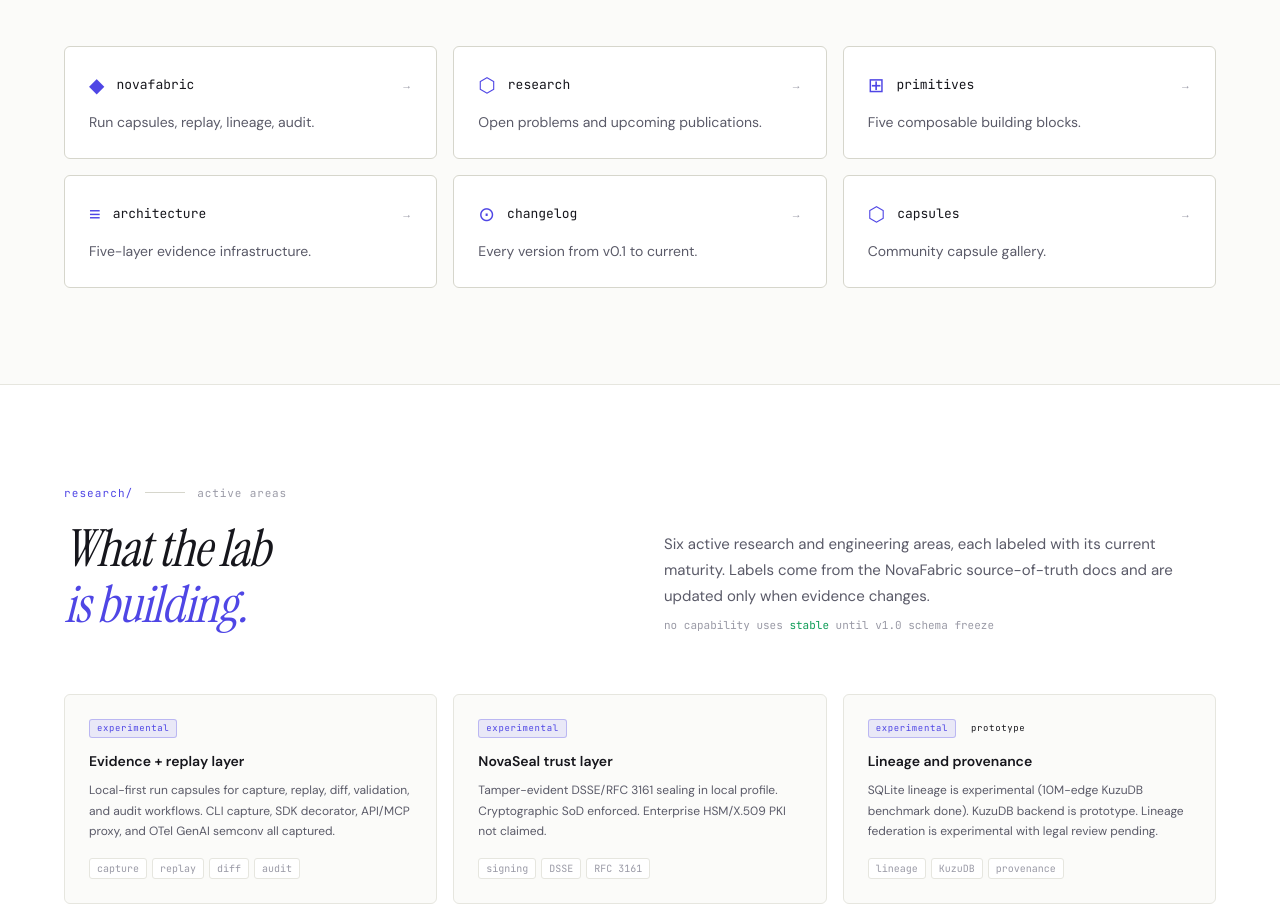
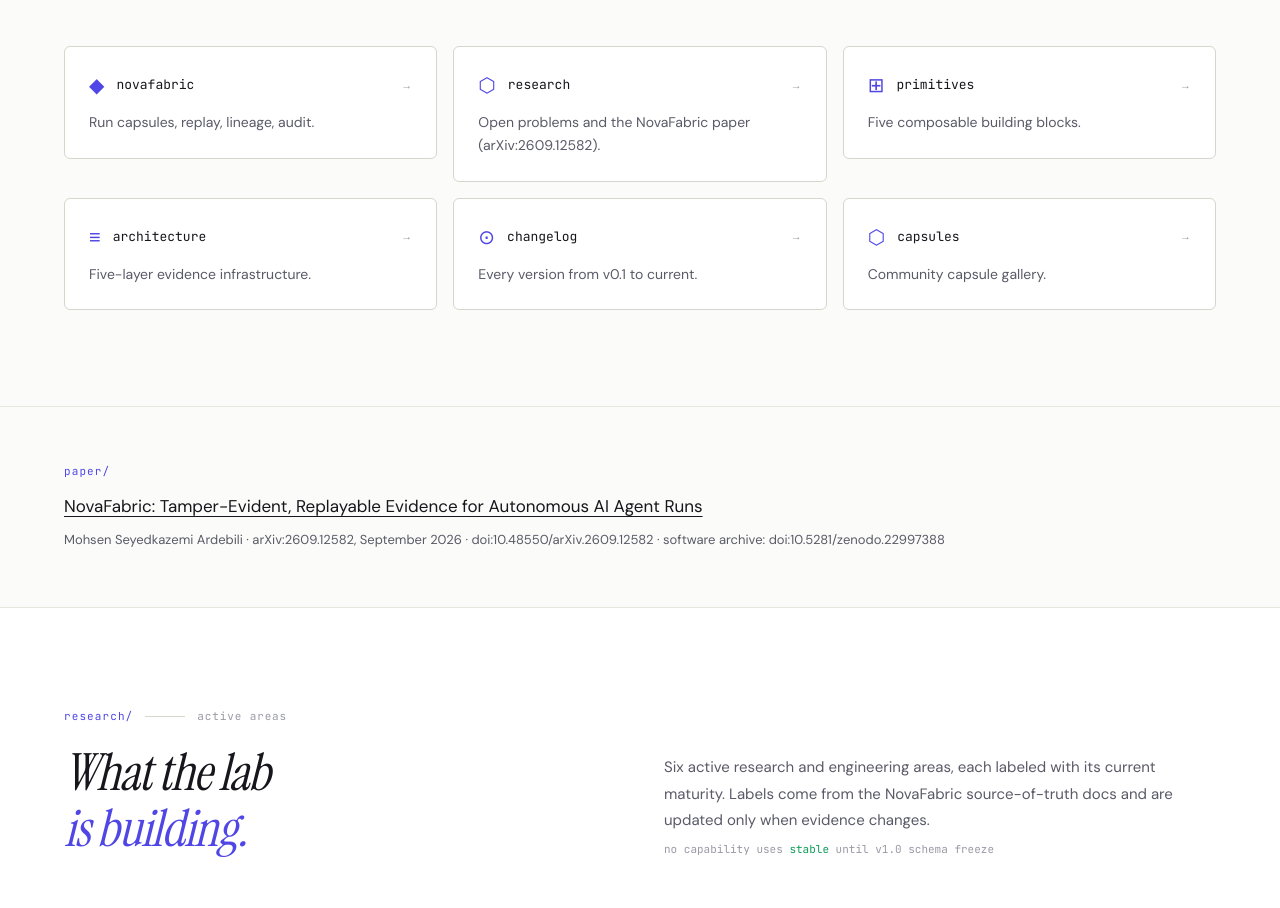
Before and after one commit to MSKazemi/novafabric-web, a Next.js app: page / in a window 1280 px wide. Shown: the part 4618-5526 px from the top of the page. Built offline with nearby package versions, Linux system fonts and the light colour scheme.

Commit message:
site: feature the arXiv paper, label the Zenodo DOI as the software archive, give every page its own Twitter tags and drop the keywords tag (T7, T10)

```diff
--- a/app/blog/[slug]/page.tsx
+++ b/app/blog/[slug]/page.tsx
@@ -71,7 +71,6 @@
       name: "NovaFabric Lab",
       logo: { "@type": "ImageObject", url: "https://novafabric.ai/favicon.svg" },
     },
-    keywords: post!.tags.join(", "),
   };
 
   return (
--- a/app/layout.tsx
+++ b/app/layout.tsx
@@ -46,41 +46,6 @@
   title: "NovaFabric Lab — replay and prove what an AI agent did",
   description:
     "NovaFabric captures any AI-agent or HPC run as a portable, secret-redacted, signed evidence capsule you own, then replays, diffs, and proves it — self-hosted, no accounts, no telemetry. Built for reproducibility and audit evidence rather than live dashboards; it is not a real-time monitoring and alerting tool.",
-  keywords: [
-    // primary — the problem people search for
-    "AI agent monitoring",
-    "AI agent observability",
-    "agentic application monitoring",
-    "agentic workflow observability",
-    "AI agent debugging",
-    "LLM execution tracing",
-    "AI agent audit trail",
-    "AI agent reproducibility",
-    "monitoring agentic applications",
-    "capture AI agent runs",
-    "replay AI agent execution",
-    // integrations — search by stack
-    "LangChain observability",
-    "LlamaIndex monitoring",
-    "MCP observability",
-    "Model Context Protocol monitoring",
-    "OpenAI agent monitoring",
-    "Anthropic agent tracing",
-    "OpenTelemetry GenAI",
-    // compliance / enterprise
-    "AI agent compliance",
-    "LLM audit trail",
-    "EU AI Act compliance",
-    "AI governance",
-    "tamper-evident AI execution",
-    // category
-    "evidence infrastructure",
-    "run capsule",
-    "AI agent lineage",
-    "local-first AI agent capture",
-    "AI execution forensics",
-    "novafabric",
-  ],
   icons: {
     icon: [
       { url: "/favicon.svg", type: "image/svg+xml" },
@@ -100,9 +65,6 @@
   },
   twitter: {
     card: "summary_large_image",
-    title: "NovaFabric Lab — replay and prove what an AI agent did",
-    description:
-      "Capture any AI-agent or HPC run as a portable signed evidence capsule you own, then replay, diff and prove it. Self-hosted, laptop to cluster. For reproducibility and audit, not live dashboards.",
     images: ["https://novafabric.ai/og.png"],
   },
   verification: { google: "google2a87e4dc9c54dc74" },
--- a/app/novafabric/page.tsx
+++ b/app/novafabric/page.tsx
@@ -31,8 +31,6 @@
   url: "https://novafabric.ai/novafabric/",
   description:
     "novafabric captures AI-agent runs as portable, secret-redacted, tamper-evident capsules. Monitor, replay, validate, diff, and audit executions.",
-  keywords:
-    "AI agent monitoring, AI agent observability, agentic application monitoring, LLM execution tracing, AI agent debugging, run capsule, AI agent audit trail, replay AI agent execution, AI agent lineage, AI agent reproducibility",
   author: { "@type": "Person", name: "Mohsen Seyedkazemi Ardebili" },
   // License must match the visible claim on the site (footer: Apache-2.0).
   license: "https://www.apache.org/licenses/LICENSE-2.0",
--- a/app/page.tsx
+++ b/app/page.tsx
@@ -12,6 +12,7 @@
 import { RESEARCH_AREAS } from "@/lib/data/research";
 import { CAPSULES } from "@/lib/data/capsules";
 import AnimatedSection from "@/components/ui/AnimatedSection";
+import PaperCitation from "@/components/home/PaperCitation";
 
 export const metadata: Metadata = {
   // This overrides the layout title, so it is the one search engines show for
@@ -34,6 +35,7 @@
           <CapabilitySystem />
         </AnimatedSection>
         <LabOverview />
+        <PaperCitation />
         <AnimatedSection variant="fadeUp">
           <ResearchActivity activities={RESEARCH_AREAS} showAll={false} />
         </AnimatedSection>
--- a/app/research/page.tsx
+++ b/app/research/page.tsx
@@ -28,15 +28,6 @@
   url: "https://novafabric.ai/research",
   description:
     "Open problems in AI-agent reproducibility, evidence infrastructure, and audit. Active investigations into run capsules, lineage graphs, and tamper-evident execution records.",
-  keywords: [
-    "AI agent monitoring",
-    "AI agent observability",
-    "AI agent reproducibility",
-    "evidence infrastructure",
-    "run capsule",
-    "agent lineage",
-    "AI audit",
-  ],
   founder: { "@type": "Person", name: "Mohsen Seyedkazemi Ardebili" },
 };
 
@@ -88,6 +79,11 @@
             measured scope, including replay, tamper rejection, redaction, lineage queries over
             100M edges, and a 314-machine, ten-region ingest run.
           </p>
+          <p className="text-muted text-sm mt-3">
+            Cite: <a href="https://doi.org/10.48550/arXiv.2609.12582" className="underline underline-offset-4">doi:10.48550/arXiv.2609.12582</a>
+            {" "}· Software archive:{" "}
+            <a href="https://doi.org/10.5281/zenodo.22997388" className="underline underline-offset-4">doi:10.5281/zenodo.22997388</a>
+          </p>
         </article>
 
         {/* 02 — Research Areas */}
--- a/components/home/LabOverview.tsx
+++ b/components/home/LabOverview.tsx
@@ -10,7 +10,7 @@
   {
     label: "research",
     href: "/research",
-    desc: "Open problems and upcoming publications.",
+    desc: "Open problems and the NovaFabric paper (arXiv:2609.12582).",
     icon: "⬡",
   },
   {
--- /dev/null
+++ b/components/home/PaperCitation.tsx
@@ -0,0 +1,31 @@
+const PAPER = "NovaFabric: Tamper-Evident, Replayable Evidence for Autonomous AI Agent Runs";
+
+/**
+ * Homepage citation block. The paper is arXiv:2609.12582. The Zenodo DOI is a
+ * software record (not the paper), so it is labelled as the software archive.
+ */
+export default function PaperCitation() {
+  return (
+    <section
+      id="paper"
+      style={{ backgroundColor: "var(--color-canvas)", padding: "56px 0", borderTop: "1px solid var(--color-edge)" }}
+    >
+      <div style={{ maxWidth: "1200px", margin: "0 auto", padding: "0 24px" }}>
+        <p className="font-code" style={{ color: "var(--color-amber)", fontSize: "11px", letterSpacing: "0.1em", marginBottom: "14px" }}>
+          paper/
+        </p>
+        <p style={{ fontSize: "17px", color: "var(--color-ink)", lineHeight: 1.5, maxWidth: "760px", marginBottom: "10px" }}>
+          <a href="https://arxiv.org/abs/2609.12582" style={{ color: "inherit", textDecoration: "underline", textUnderlineOffset: "4px" }}>
+            {PAPER}
+          </a>
+        </p>
+        <p style={{ fontSize: "13px", color: "var(--color-muted)", lineHeight: 1.7 }}>
+          Mohsen Seyedkazemi Ardebili · arXiv:2609.12582, September 2026 ·{" "}
+          <a href="https://doi.org/10.48550/arXiv.2609.12582" style={{ color: "inherit" }}>doi:10.48550/arXiv.2609.12582</a>
+          {" "}· software archive:{" "}
+          <a href="https://doi.org/10.5281/zenodo.22997388" style={{ color: "inherit" }}>doi:10.5281/zenodo.22997388</a>
+        </p>
+      </div>
+    </section>
+  );
+}
```
